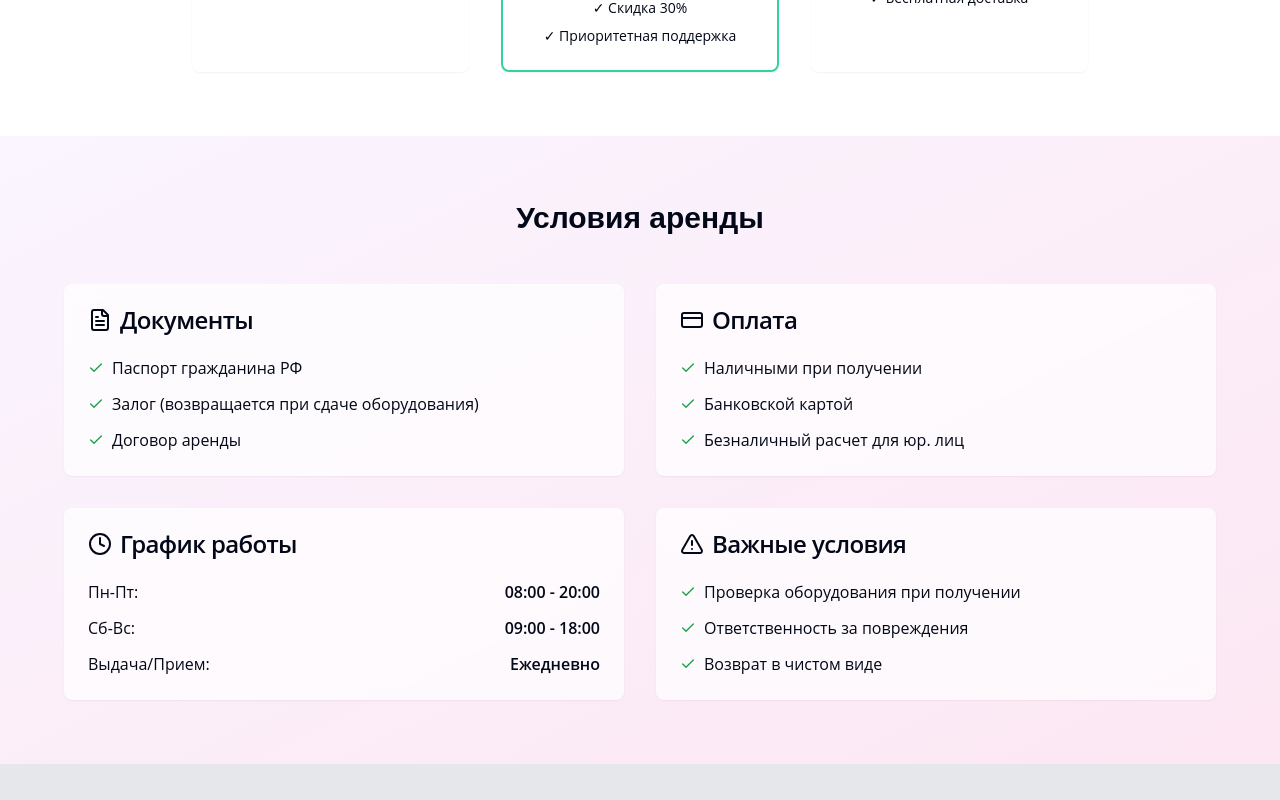
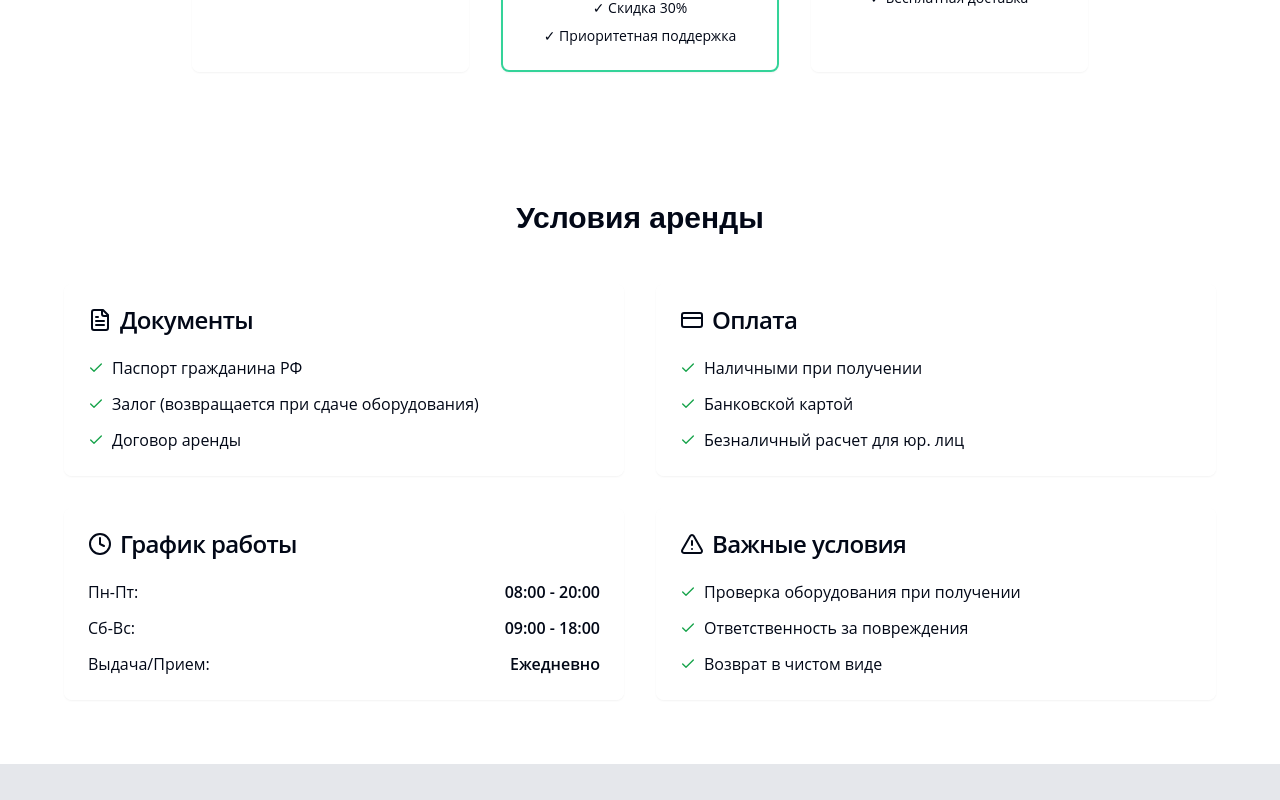
Before and after one commit to pr-poehali-dev/tool-rental-project, a React (Vite) app: page / in a window 1280 px wide. Shown: the part 1940-2740 px from the top of the page. Built offline with nearby package versions, Linux system fonts and the light colour scheme.

Commit message:
Обновление 1 компонентов

```diff
--- a/src/components/Conditions.tsx
+++ b/src/components/Conditions.tsx
@@ -3,7 +3,7 @@ import Icon from "@/components/ui/icon";
 
 export default function Conditions() {
   return (
-    <section id="conditions" className="py-16 bg-gradient-to-br from-purple-50 to-pink-100 opacity-0 animate-fade-in" style={{animationDelay: '0.8s', animationFillMode: 'forwards'}}>
+    <section id="conditions" className="py-16 from-purple-50 to-pink-100 opacity-0 animate-fade-in bg-[#ffffff]" style={{animationDelay: '0.8s', animationFillMode: 'forwards'}}>
       <div className="container mx-auto px-4">
         <h2 className="font-heading text-3xl font-bold text-center mb-12">Условия аренды</h2>
         <div className="grid md:grid-cols-2 gap-8 max-w-6xl mx-auto">
```
